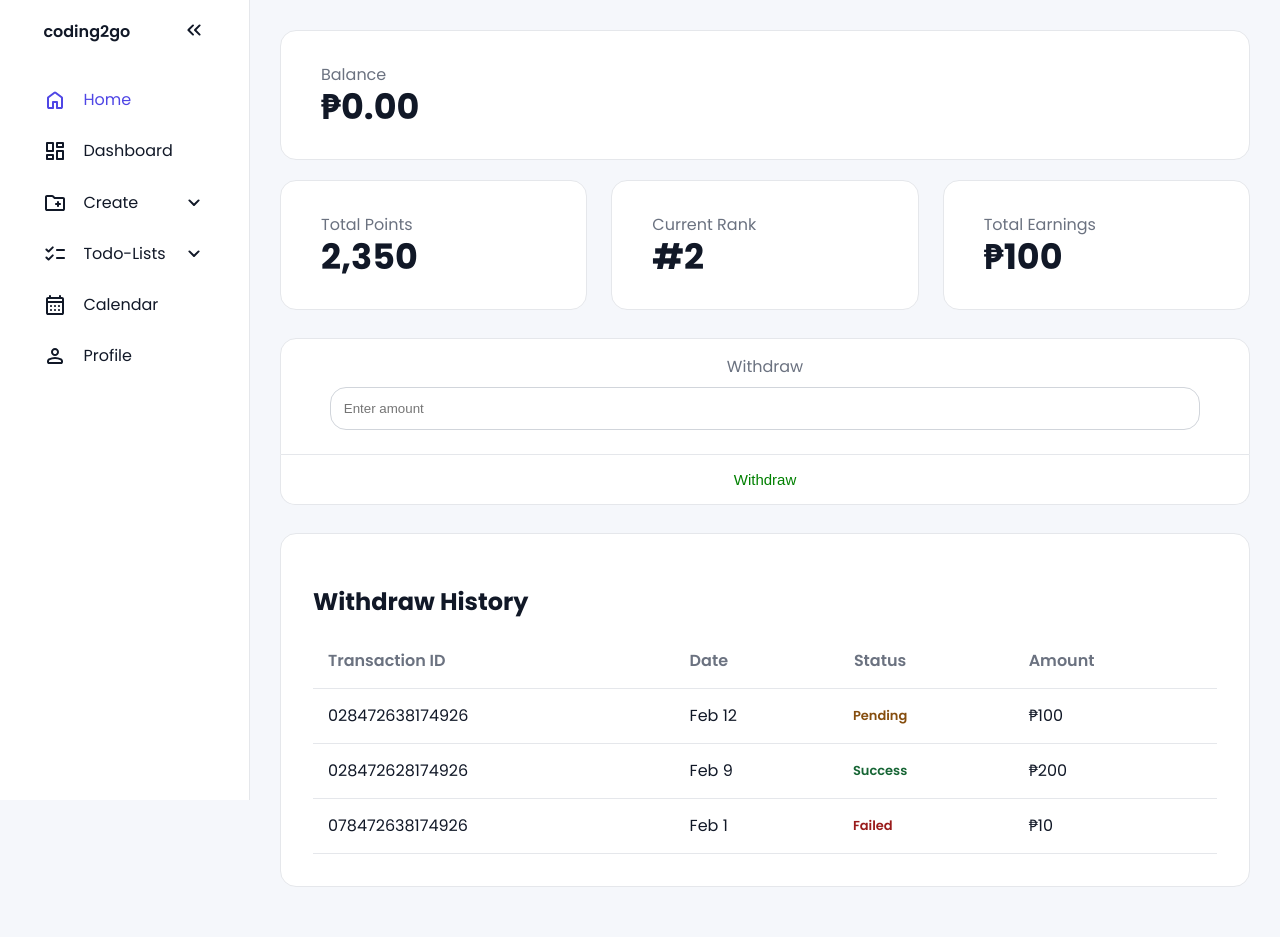
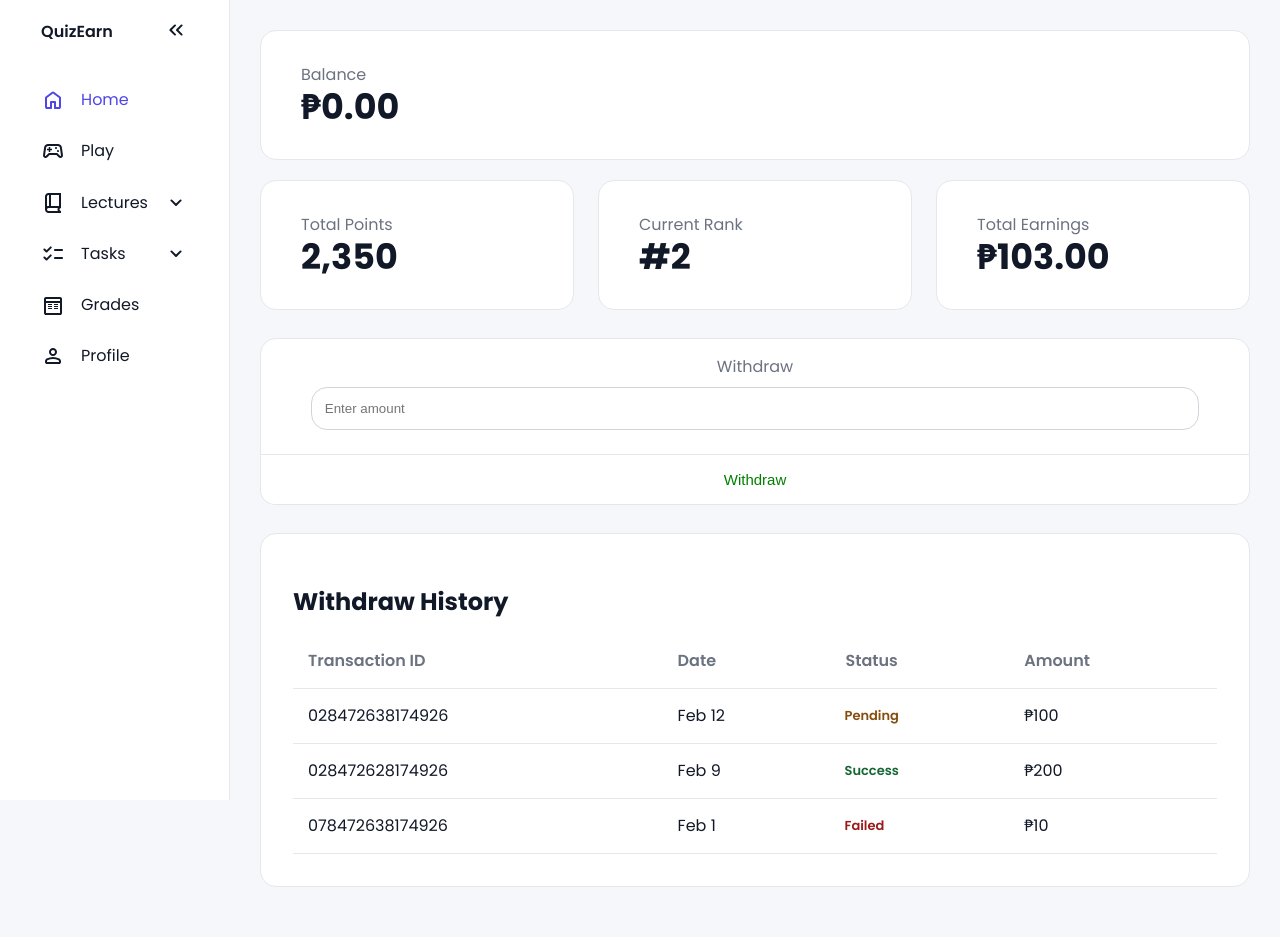
Before and after one commit to Ryze282747/quiz_game, a Flask app: page / in a window 1280 px wide. Run offline with Flask 3, Linux system fonts and the light colour scheme; the visitor is signed in with stand-in values (Sample User, id 1); data that the repository does not hold is empty.

Commit message:
Changing icons

```diff
--- a/app/routes/main_routes.py
+++ b/app/routes/main_routes.py
@@ -9,19 +9,19 @@ def home():
 
   return render_template("index.html")
 
-@main_bp.route("/dashboard")
-def dashboard():
+@main_bp.route("/play")
+def play():
   if "user" not in session:
     return redirect("/login")
 
-  return render_template("dashboard.html")
+  return render_template("play.html")
 
-@main_bp.route("/calendar")
-def calendar():
+@main_bp.route("/grades")
+def grades():
   if "user" not in session:
     return redirect("/login")
 
-  return render_template("calendar.html")
+  return render_template("grades.html")
 
 @main_bp.route("/profile")
 def profile():
--- a/app/static/css/style.css
+++ b/app/static/css/style.css
@@ -33,7 +33,7 @@ body{
 #sidebar{
   box-sizing: border-box;
   height: 100vh;
-  width: 250px;
+  width: 230px;
   padding: 5px 1em;
   background-color: var(--base-clr);
   border-right: 1px solid var(--line-clr);
--- a/app/templates/index.html
+++ b/app/templates/index.html
@@ -11,7 +11,7 @@
   <nav id="sidebar">
     <ul>
       <li>
-        <span class="logo">coding2go</span>
+        <span class="logo">QuizEarn</span>
         <button onclick=toggleSidebar() id="toggle-btn">
           <svg xmlns="http://www.w3.org/2000/svg" height="24px" viewBox="0 -960 960 960" width="24px" fill="#e8eaed"><path d="m313-480 155 156q11 11 11.5 27.5T468-268q-11 11-28 11t-28-11L228-452q-6-6-8.5-13t-2.5-15q0-8 2.5-15t8.5-13l184-184q11-11 27.5-11.5T468-692q11 11 11 28t-11 28L313-480Zm264 0 155 156q11 11 11.5 27.5T732-268q-11 11-28 11t-28-11L492-452q-6-6-8.5-13t-2.5-15q0-8 2.5-15t8.5-13l184-184q11-11 27.5-11.5T732-692q11 11 11 28t-11 28L577-480Z"/></svg>
         </button>
@@ -23,45 +23,43 @@
         </a>
       </li>
       <li>
-        <a href="/dashboard">
-          <svg xmlns="http://www.w3.org/2000/svg" height="24px" viewBox="0 -960 960 960" width="24px" fill="#e8eaed"><path d="M520-640v-160q0-17 11.5-28.5T560-840h240q17 0 28.5 11.5T840-800v160q0 17-11.5 28.5T800-600H560q-17 0-28.5-11.5T520-640ZM120-480v-320q0-17 11.5-28.5T160-840h240q17 0 28.5 11.5T440-800v320q0 17-11.5 28.5T400-440H160q-17 0-28.5-11.5T120-480Zm400 320v-320q0-17 11.5-28.5T560-520h240q17 0 28.5 11.5T840-480v320q0 17-11.5 28.5T800-120H560q-17 0-28.5-11.5T520-160Zm-400 0v-160q0-17 11.5-28.5T160-360h240q17 0 28.5 11.5T440-320v160q0 17-11.5 28.5T400-120H160q-17 0-28.5-11.5T120-160Zm80-360h160v-240H200v240Zm400 320h160v-240H600v240Zm0-480h160v-80H600v80ZM200-200h160v-80H200v80Zm160-320Zm240-160Zm0 240ZM360-280Z"/></svg>
-          <span>Dashboard</span>
+        <a href="/play">
+          <svg xmlns="http://www.w3.org/2000/svg" height="24px" viewBox="0 -960 960 960" width="24px" fill="#e3e3e3"><path d="M182-200q-51 0-79-35.5T82-322l42-300q9-60 53.5-99T282-760h396q60 0 104.5 39t53.5 99l42 300q7 51-21 86.5T778-200q-21 0-39-7.5T706-230l-90-90H344l-90 90q-15 15-33 22.5t-39 7.5Zm16-86 114-114h336l114 114q2 2 16 6 11 0 17.5-6.5T800-304l-44-308q-4-29-26-48.5T678-680H282q-30 0-52 19.5T204-612l-44 308q-2 11 4.5 17.5T182-280q2 0 16-6Zm510.5-165.5Q720-463 720-480t-11.5-28.5Q697-520 680-520t-28.5 11.5Q640-497 640-480t11.5 28.5Q663-440 680-440t28.5-11.5Zm-80-120Q640-583 640-600t-11.5-28.5Q617-640 600-640t-28.5 11.5Q560-617 560-600t11.5 28.5Q583-560 600-560t28.5-11.5ZM310-440h60v-70h70v-60h-70v-70h-60v70h-70v60h70v70Zm170-40Z"/></svg>
+          <span>Play</span>
         </a>
       </li>
       <li>
         <button onclick=toggleSubMenu(this) class="dropdown-btn">
-          <svg xmlns="http://www.w3.org/2000/svg" height="24px" viewBox="0 -960 960 960" width="24px" fill="#e8eaed"><path d="M160-160q-33 0-56.5-23.5T80-240v-480q0-33 23.5-56.5T160-800h207q16 0 30.5 6t25.5 17l57 57h320q33 0 56.5 23.5T880-640v400q0 33-23.5 56.5T800-160H160Zm0-80h640v-400H447l-80-80H160v480Zm0 0v-480 480Zm400-160v40q0 17 11.5 28.5T600-320q17 0 28.5-11.5T640-360v-40h40q17 0 28.5-11.5T720-440q0-17-11.5-28.5T680-480h-40v-40q0-17-11.5-28.5T600-560q-17 0-28.5 11.5T560-520v40h-40q-17 0-28.5 11.5T480-440q0 17 11.5 28.5T520-400h40Z"/></svg>
-          <span>Create</span>
+          <svg xmlns="http://www.w3.org/2000/svg" height="24px" viewBox="0 -960 960 960" width="24px" fill="#e3e3e3"><path d="M300-80q-58 0-99-41t-41-99v-520q0-58 41-99t99-41h500v600q-25 0-42.5 17.5T740-220q0 25 17.5 42.5T800-160v80H300Zm-60-267q14-7 29-10t31-3h20v-440h-20q-25 0-42.5 17.5T240-740v393Zm160-13h320v-440H400v440Zm-160 13v-453 453Zm60 187h373q-6-14-9.5-28.5T660-220q0-16 3-31t10-29H300q-26 0-43 17.5T240-220q0 26 17 43t43 17Z"/></svg>
+          <span>Lectures</span>
           <svg xmlns="http://www.w3.org/2000/svg" height="24px" viewBox="0 -960 960 960" width="24px" fill="#e8eaed"><path d="M480-361q-8 0-15-2.5t-13-8.5L268-556q-11-11-11-28t11-28q11-11 28-11t28 11l156 156 156-156q11-11 28-11t28 11q11 11 11 28t-11 28L508-372q-6 6-13 8.5t-15 2.5Z"/></svg>
         </button>
         <ul class="sub-menu">
           <div>
-            <li><a href="#">Folder</a></li>
-            <li><a href="#">Document</a></li>
-            <li><a href="#">Project</a></li>
+            <li><a href="#">English</a></li>
+            <li><a href="#">Science</a></li>
+            <li><a href="#">Math</a></li>
           </div>
         </ul>
       </li>
       <li>
         <button onclick=toggleSubMenu(this) class="dropdown-btn">
           <svg xmlns="http://www.w3.org/2000/svg" height="24px" viewBox="0 -960 960 960" width="24px" fill="#e8eaed"><path d="m221-313 142-142q12-12 28-11.5t28 12.5q11 12 11 28t-11 28L250-228q-12 12-28 12t-28-12l-86-86q-11-11-11-28t11-28q11-11 28-11t28 11l57 57Zm0-320 142-142q12-12 28-11.5t28 12.5q11 12 11 28t-11 28L250-548q-12 12-28 12t-28-12l-86-86q-11-11-11-28t11-28q11-11 28-11t28 11l57 57Zm339 353q-17 0-28.5-11.5T520-320q0-17 11.5-28.5T560-360h280q17 0 28.5 11.5T880-320q0 17-11.5 28.5T840-280H560Zm0-320q-17 0-28.5-11.5T520-640q0-17 11.5-28.5T560-680h280q17 0 28.5 11.5T880-640q0 17-11.5 28.5T840-600H560Z"/></svg>
-          <span>Todo-Lists</span>
+          <span>Tasks</span>
           <svg xmlns="http://www.w3.org/2000/svg" height="24px" viewBox="0 -960 960 960" width="24px" fill="#e8eaed"><path d="M480-361q-8 0-15-2.5t-13-8.5L268-556q-11-11-11-28t11-28q11-11 28-11t28 11l156 156 156-156q11-11 28-11t28 11q11 11 11 28t-11 28L508-372q-6 6-13 8.5t-15 2.5Z"/></svg>
         </button>
         <ul class="sub-menu">
           <div>
-            <li><a href="#">Work</a></li>
-            <li><a href="#">Private</a></li>
-            <li><a href="#">Coding</a></li>
-            <li><a href="#">Gardening</a></li>
-            <li><a href="#">School</a></li>
+            <li><a href="#">English</a></li>
+            <li><a href="#">Science</a></li>
+            <li><a href="#">Math</a></li>
           </div>
         </ul>
       </li>
       <li>
-        <a href="/calendar">
-          <svg xmlns="http://www.w3.org/2000/svg" height="24px" viewBox="0 -960 960 960" width="24px" fill="#e8eaed"><path d="M200-80q-33 0-56.5-23.5T120-160v-560q0-33 23.5-56.5T200-800h40v-40q0-17 11.5-28.5T280-880q17 0 28.5 11.5T320-840v40h320v-40q0-17 11.5-28.5T680-880q17 0 28.5 11.5T720-840v40h40q33 0 56.5 23.5T840-720v560q0 33-23.5 56.5T760-80H200Zm0-80h560v-400H200v400Zm0-480h560v-80H200v80Zm0 0v-80 80Zm280 240q-17 0-28.5-11.5T440-440q0-17 11.5-28.5T480-480q17 0 28.5 11.5T520-440q0 17-11.5 28.5T480-400Zm-160 0q-17 0-28.5-11.5T280-440q0-17 11.5-28.5T320-480q17 0 28.5 11.5T360-440q0 17-11.5 28.5T320-400Zm320 0q-17 0-28.5-11.5T600-440q0-17 11.5-28.5T640-480q17 0 28.5 11.5T680-440q0 17-11.5 28.5T640-400ZM480-240q-17 0-28.5-11.5T440-280q0-17 11.5-28.5T480-320q17 0 28.5 11.5T520-280q0 17-11.5 28.5T480-240Zm-160 0q-17 0-28.5-11.5T280-280q0-17 11.5-28.5T320-320q17 0 28.5 11.5T360-280q0 17-11.5 28.5T320-240Zm320 0q-17 0-28.5-11.5T600-280q0-17 11.5-28.5T640-320q17 0 28.5 11.5T680-280q0 17-11.5 28.5T640-240Z"/></svg>
-          <span>Calendar</span>
+        <a href="/grades">
+          <svg xmlns="http://www.w3.org/2000/svg" height="24px" viewBox="0 -960 960 960" width="24px" fill="#e8eaed"><path d="M200-80q-33 0-56.5-23.5T120-160v-560q0-33 23.5-56.5T200-800h560q33 0 56.5 23.5T840-720v560q0 33-23.5 56.5T760-80H200Zm0-80h560v-400H200v400Zm0-480h560v-80H200v80Zm80 120h160v40H280v-40Zm0 80h160v40H280v-40Zm0 80h160v40H280v-40Zm240-160h160v40H520v-40Zm0 80h160v40H520v-40Zm0 80h160v40H520v-40Z"/></svg>
+          <span>Grades</span>
         </a>
       </li>
       <li>
@@ -88,7 +86,7 @@
       </div>
       <div class="container" id="earnings-cntnr">
         <p>Total Earnings</p>
-        <h2>₱100</h2>
+        <h2>₱103.00</h2>
       </div>
       <div id="withdraw-wrapper">
         <div class="container" id="withdraw-cntnr">
```
Also changed, not shown: app/templates/grades.html (renamed from app/templates/calendar.html, +16 -18 lines), app/templates/play.html (renamed from app/templates/dashboard.html, +16 -18 lines), app/templates/profile.html (+16 -18 lines).
